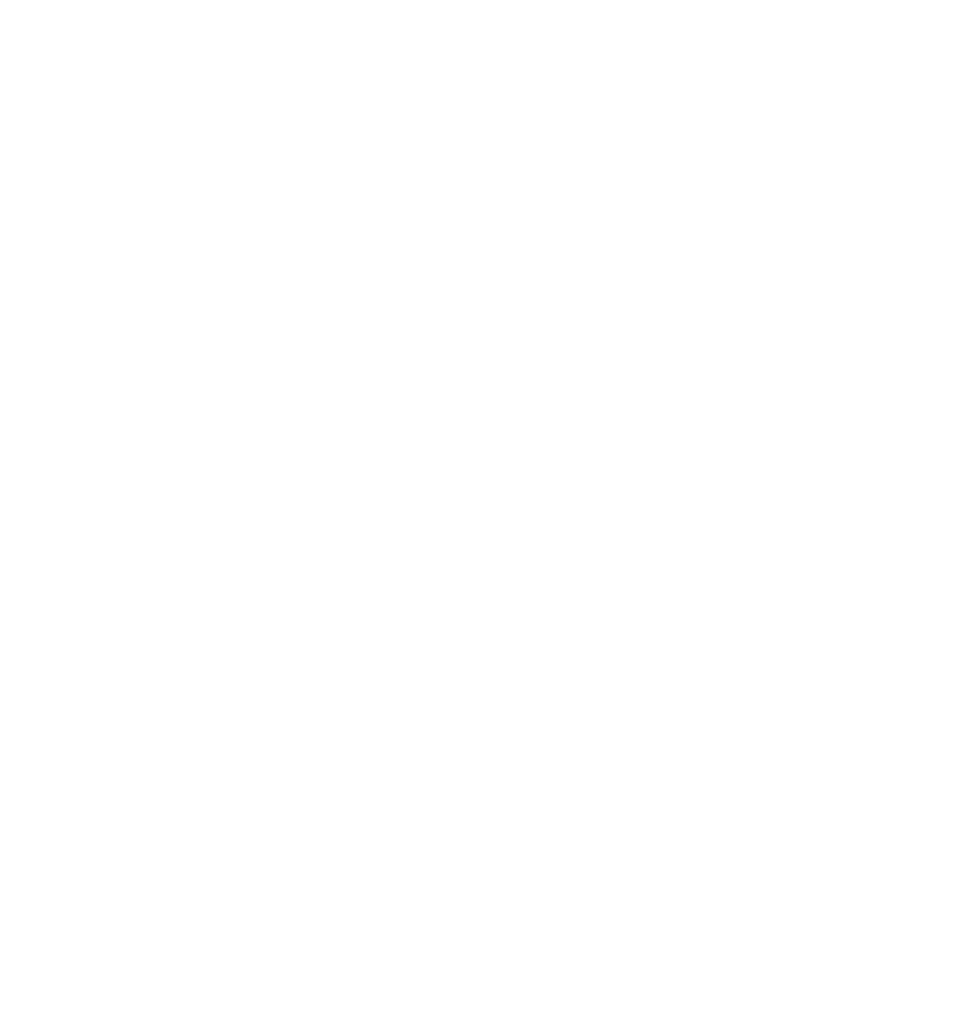
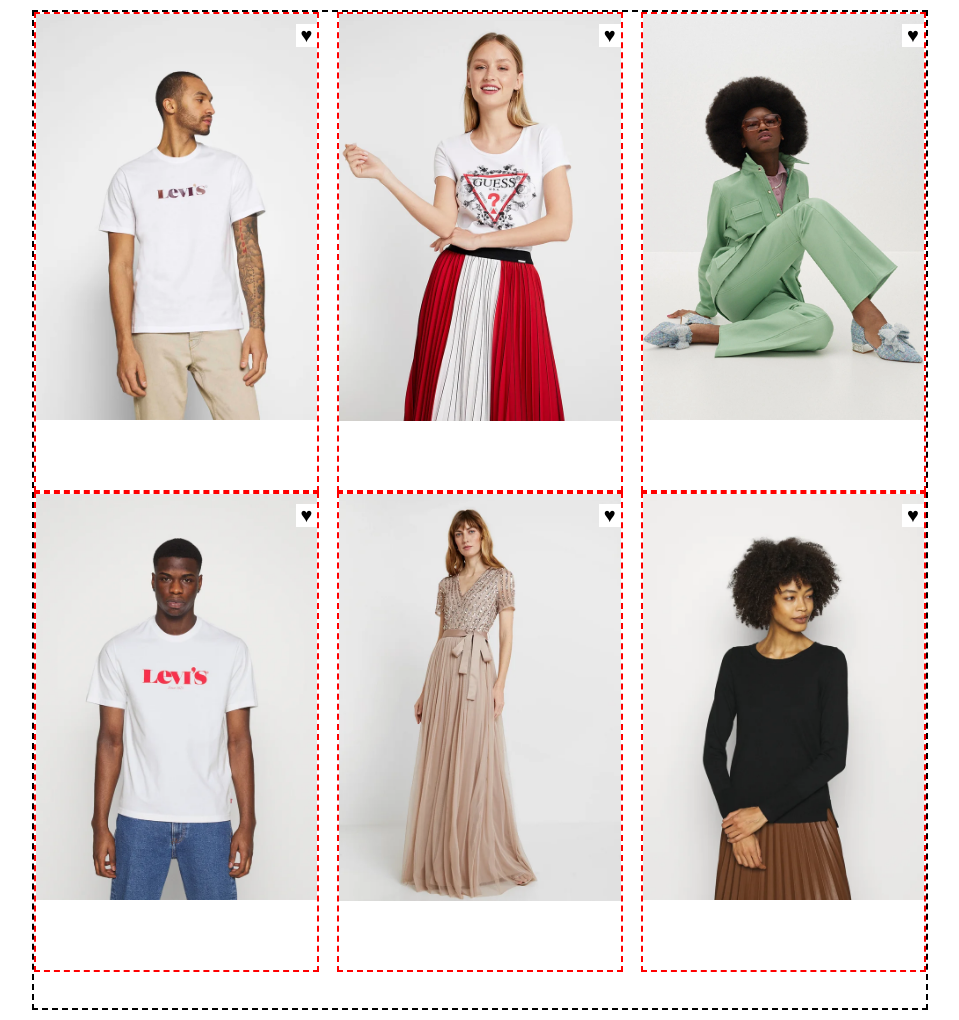
Before and after one commit to DavideVenturelli12/html-css-boolando, a plain HTML site: page index.html in a window 1280 px wide. Shown: the whole page, without its empty margins (160-1119 px from the left). Before the commit the page ends 800 px from the top, so only its background shows below. Drawn offline with Linux system fonts and the light colour scheme.

Commit message:
article fatti

```diff
--- a/css/style.css
+++ b/css/style.css
@@ -3,3 +3,91 @@
     padding: 0px;
     box-sizing: border-box;
 }
+
+.container{
+    width: 70%;
+    margin: 10px auto;
+    height: 1000px;
+    border: 2px dashed black;
+}
+
+.container .card{
+    display: inline-block;
+    width: 32%;
+    height: 480px;
+    float: left;
+    border: 2px dashed red;
+}
+
+.middle{
+    margin-left: 2%;
+    margin-right: 2%;
+}
+
+.foto-1{
+    background-image: url(../img/1.webp);
+    width: 100%;
+    height: 400px;
+    background-repeat: no-repeat;
+    background-size: contain;
+    background-position:top;
+}
+
+.foto-2{
+    background-image: url(../img/2.webp);
+    width: 100%;
+    height: 400px;
+    background-repeat: no-repeat;
+    background-size: contain;
+    background-position:top;
+}
+
+.foto-3{
+    background-image: url(../img/3.webp);
+    width: 100%;
+    height: 400px;
+    background-repeat: no-repeat;
+    background-size: contain;
+    background-position:top;
+}
+
+.foto-4{
+    background-image: url(../img/4.webp);
+    width: 100%;
+    height: 400px;
+    background-repeat: no-repeat;
+    background-size: contain;
+    background-position:top;
+}
+
+.foto-5{
+    background-image: url(../img/5.webp);
+    width: 100%;
+    height: 400px;
+    background-repeat: no-repeat;
+    background-size: contain;
+    background-position:top;
+}
+
+.foto-6{
+    background-image: url(../img/6.webp);
+    width: 100%;
+    height: 400px;
+    background-repeat: no-repeat;
+    background-size: contain;
+    background-position:top;
+}
+
+.card{
+    position: relative;
+}
+
+.heart{
+    position: absolute;
+    right: 0;
+    font-size: 20px;
+    padding-left: 5px;
+    padding-right: 5px;
+    margin-top: 10px;
+    background-color: white;
+}
--- a/index.html
+++ b/index.html
@@ -8,6 +8,26 @@
     <link rel="stylesheet" href="css/style.css">
 </head>
 <body>
+    <div class="container">
+      <article class="card foto-1">
+          <span class="heart">&hearts;</span>
+      </article>
+      <article class="card middle foto-2">
+        <span class="heart">&hearts;</span>
+      </article>
+      <article class="card foto-3">
+        <span class="heart">&hearts;</span>
+      </article>
+      <article class="card foto-4">
+        <span class="heart">&hearts;</span>
+      </article>
+      <article class="card middle foto-5">
+        <span class="heart">&hearts;</span>
+      </article>
+      <article class="card foto-6">
+        <span class="heart">&hearts;</span>
+      </article>
+    </div>
 
 </body>
 </html>
```
